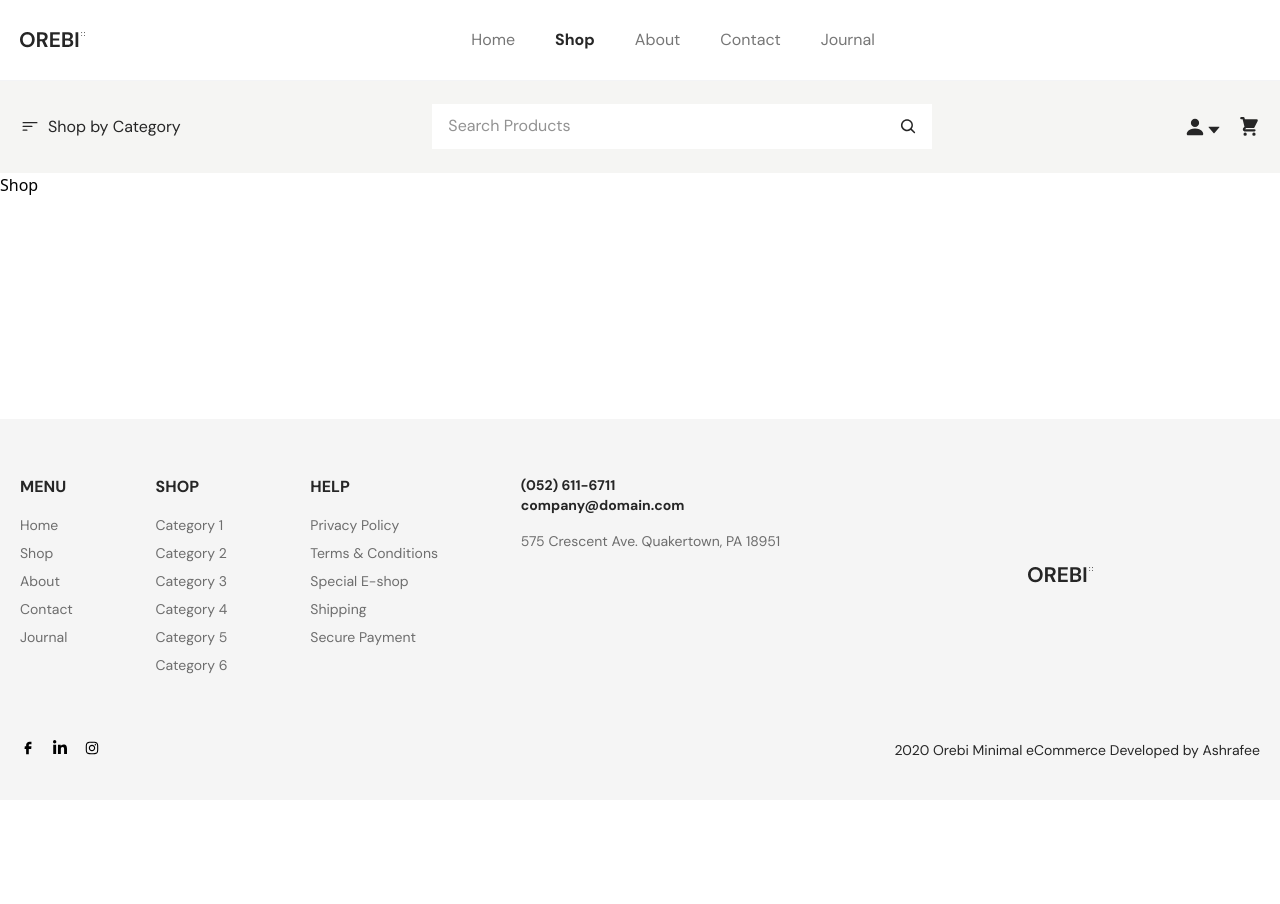
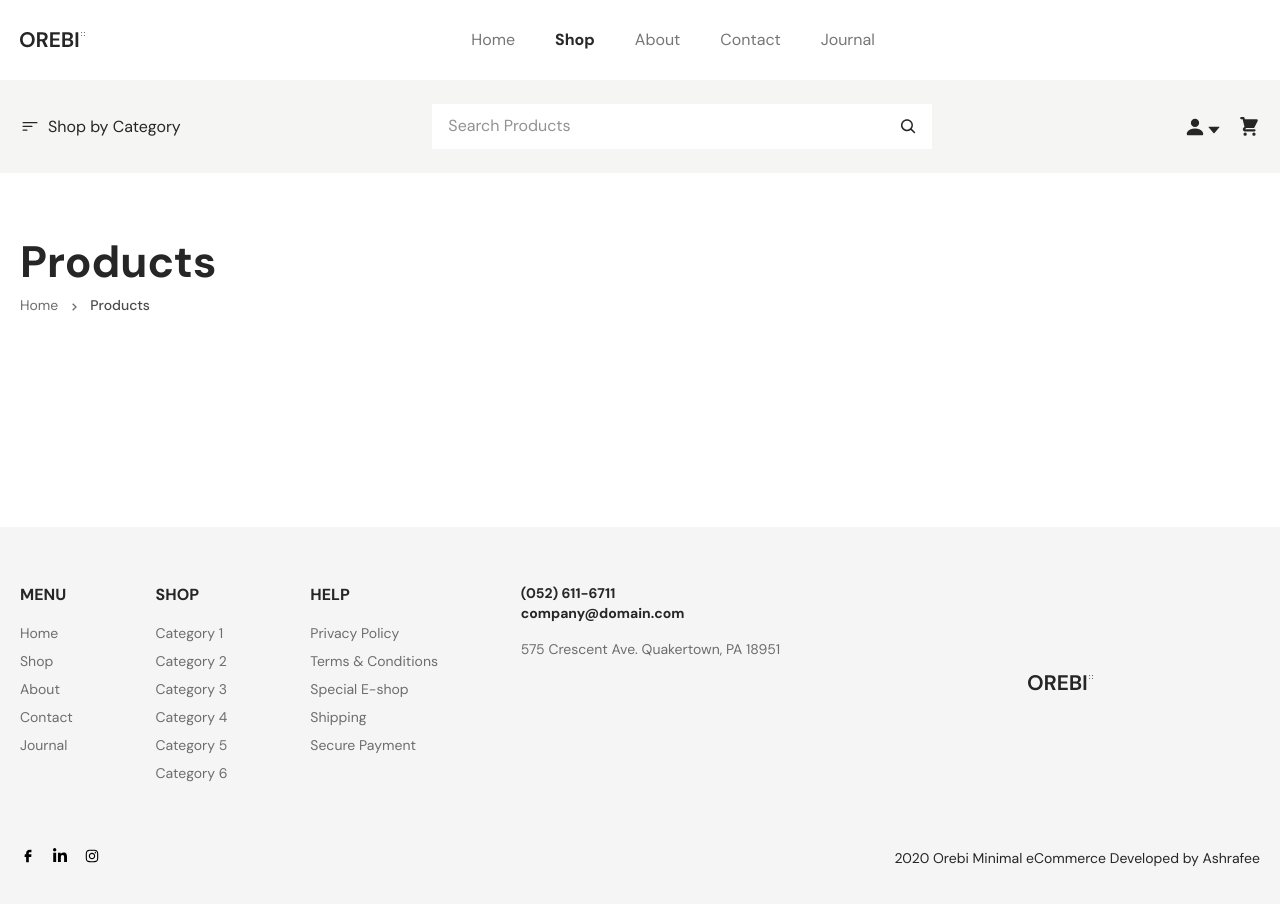
Before and after one commit to IamAshrafee/OREBI-Ecommerce-Full-Stack, a React (Vite) app in the folder Frontend/: page /shop in a window 1280 px wide. Shown: the top 904 px of the page. Before the commit the page ends 800 px from the top, so only its background shows below. Built offline with nearby package versions, Linux system fonts and the light colour scheme.

Commit message:
About and shop page header created

```diff
--- a/Frontend/src/pages/About.jsx
+++ b/Frontend/src/pages/About.jsx
@@ -1,11 +1,24 @@
-import React from 'react'
+import React from "react";
+import MainWidth from "../layout/MainWidth";
+import Heading1 from "../components/Headings/Heading1";
+import CustomBreadcrumb from "../components/CustomBreadcrumb";
 
 // This is the About page - where will be the infomation about this E-commerce website / about the business
 
 const About = () => {
+  const breadCrumbItems = [{ path: "/", label: "Home" }, { label: "About" }];
   return (
-    <div>About</div>
-  )
-}
+    <div className="grow mt-14 mb-28">
+      <MainWidth>
+        <div className="flex flex-col">
+          <div className="mb-20">
+            <Heading1 text="About" />
+            <CustomBreadcrumb items={breadCrumbItems} />
+          </div>
+        </div>
+      </MainWidth>
+    </div>
+  );
+};
 
-export default About
+export default About;
--- a/Frontend/src/pages/shop/Shop.jsx
+++ b/Frontend/src/pages/shop/Shop.jsx
@@ -1,11 +1,24 @@
-import React from 'react'
+import React from "react";
+import MainWidth from "../../layout/MainWidth";
+import Heading1 from "../../components/Headings/Heading1";
+import CustomBreadcrumb from "../../components/CustomBreadcrumb";
 
 // Shop page - A general page, where will be shown all the products. With some features like searching, sorting products, and filtering out with several options like color, category etc
 
 const Shop = () => {
+  const breadCrumbItems = [{ path: "/", label: "Home" }, { label: "Products" }];
   return (
-    <div>Shop</div>
-  )
-}
+    <div className="grow mt-14 mb-28">
+      <MainWidth>
+        <div className="flex flex-col">
+          <div className="mb-20">
+            <Heading1 text="Products" />
+            <CustomBreadcrumb items={breadCrumbItems} />
+          </div>
+        </div>
+      </MainWidth>
+    </div>
+  );
+};
 
-export default Shop
+export default Shop;
```
